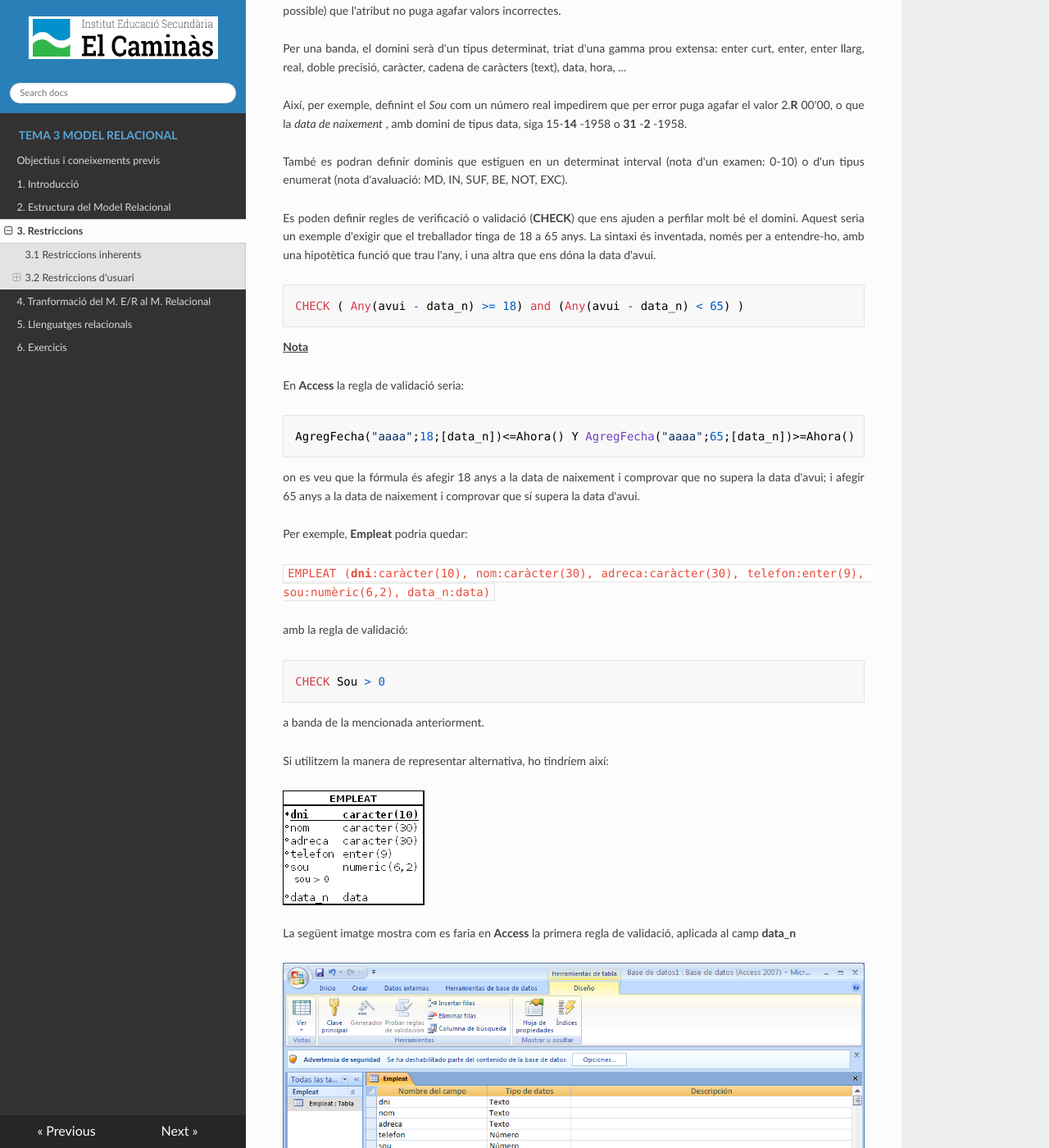
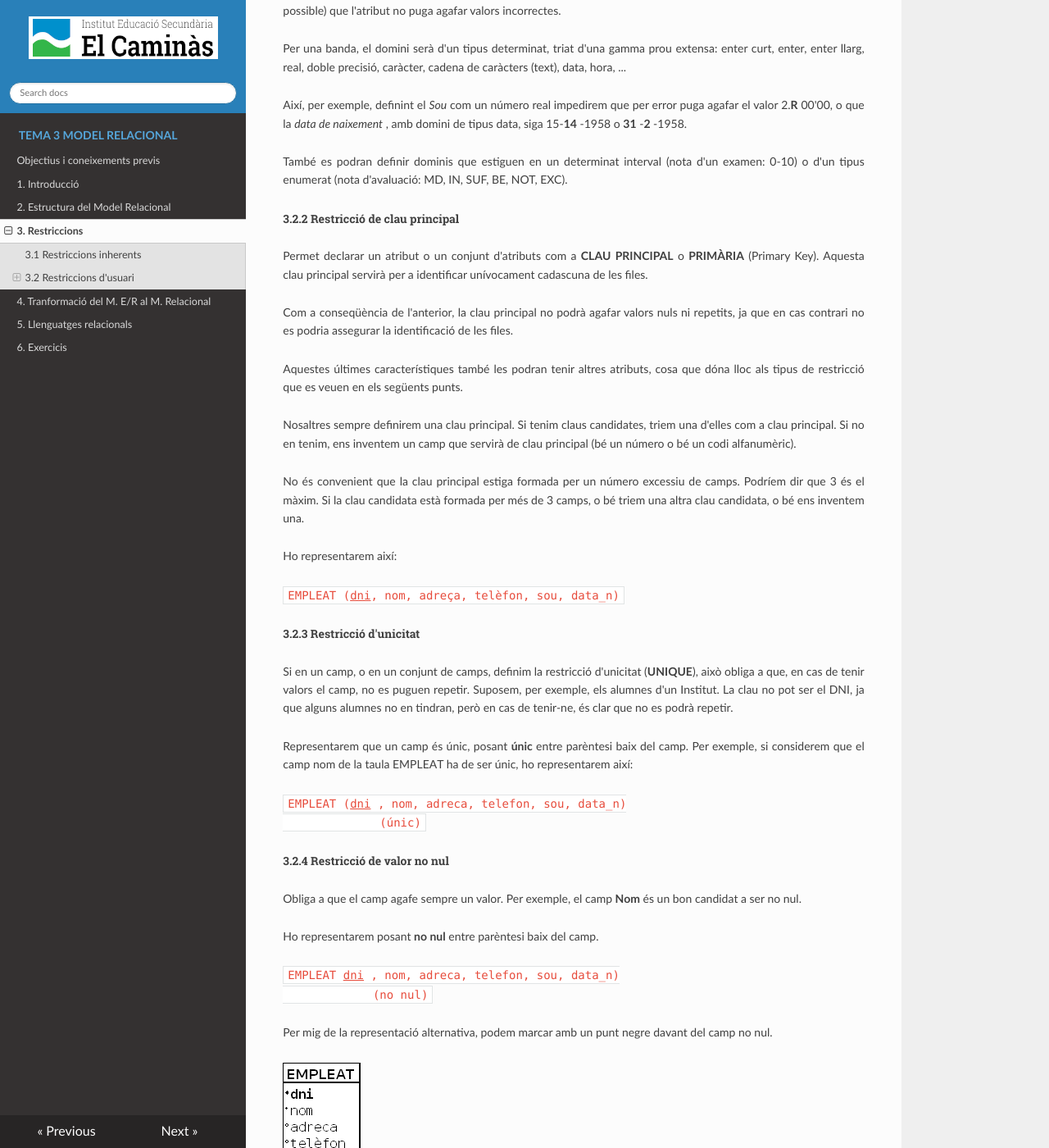
Before and after one commit to asalvadorc/BBDD_Tema3M, an MkDocs documentation site: the page built from docs/BD-T03_Model_Relacional/3_restriccions.md, in a window 1280 px wide and 1400 px high, scrolled down 1013 px. Shown: the whole window at 82% size. Built offline with MkDocs 1.6.1, drawn with Linux system fonts in a browser that asks for light colours; nearby versions of some CDN libraries; some of the changed text lies outside the part shown.

Commit message:
sin access

```diff
--- a/docs/BD-T03_Model_Relacional/3_restriccions.md
+++ b/docs/BD-T03_Model_Relacional/3_restriccions.md
@@ -68,47 +68,6 @@ També es podran definir dominis que estiguen en un determinat interval (nota
 d'un examen: 0-10) o d'un tipus enumerat (nota d'avaluació: MD, IN, SUF, BE,
 NOT, EXC).
 
-Es poden definir regles de verificació o validació (**CHECK**) que ens ajuden
-a perfilar molt bé el domini. Aquest seria un exemple d'exigir que el
-treballador tinga de 18 a 65 anys. La sintaxi és inventada, només per a
-entendre-ho, amb una hipotètica funció que trau l'any, i una altra que ens
-dóna la data d'avui.
-
-~~~
-CHECK ( Any(avui - data_n) >= 18) and (Any(avui - data_n) < 65) )
-~~~
-
-**<u>Nota</u>**
-
-En **Access** la regla de validació seria:
-
-~~~
-AgregFecha("aaaa";18;[data_n])<=Ahora() Y AgregFecha("aaaa";65;[data_n])>=Ahora()
-~~~
-
-on es veu que la fórmula és afegir 18 anys a la data de naixement i
-comprovar que no supera la data d'avui; i afegir 65 anys a la data de
-naixement i comprovar que sí supera la data d'avui.
-
-Per exemple, **Empleat** podria quedar:
-
-<code>EMPLEAT (**dni**:caràcter(10), nom:caràcter(30), adreca:caràcter(30), telefon:enter(9), sou:numèric(6,2), data_n:data)</code>
-
-amb la regla de validació:
-~~~
-CHECK Sou > 0
-~~~
-a banda de la mencionada anteriorment.
-
-Si utilitzem la manera de representar alternativa, ho tindríem així:
-
-![](T3_3_2_1_0.png)
-
-La següent imatge mostra com es faria en **Access** la primera regla de
-validació, aplicada al camp **data_n**
-
-![](T3_3_2_1.png)
-
 
 ### 3.2.2 Restricció de clau principal
 
@@ -131,15 +90,10 @@ No és convenient que la clau principal estiga formada per un número excessiu
 de camps. Podríem dir que 3 és el màxim. Si la clau candidata està formada per
 més de 3 camps, o bé triem una altra clau candidata, o bé ens inventem una.
 
-En **Access** es marca la clau principal amb una figura d'una clau. En la
-figura es veu com fer que el camp **dni** siga la clau principal de la taula
-**EMPLEAT** :
+Ho representarem així:
 
-![](T3_3_2_2.png)
+<code>EMPLEAT (<u>dni</u>, nom, adreça, telèfon, sou, data_n)</code>
 
-En **LibreOffice Base** es fa de la mateixa manera:
-
-![](T03_3_2_2_2.png)
 
 ### 3.2.3 Restricció d'unicitat
 
@@ -153,26 +107,10 @@ Representarem que un camp és únic, posant **únic** entre parèntesi baix del
 camp. Per exemple, si considerem que el camp nom de la taula EMPLEAT ha de ser
 únic, ho representarem així:
 
-<code>EMPLEAT (**dni** , nom, adreca, telefon, sou, data_n)
+<code>EMPLEAT (<u>dni</u> , nom, adreca, telefon, sou, data_n)
               (únic)</code>
 
-En **Access** la restricció d'unicitat (**UNIQUE**) es defineix posant en
-l'apartat **Indexado** el valor **Sí (sin duplicados)**. En la figura es
-mostra com fer que el camp **nom** de la taula **EMPLEAT** siga únic.
 
-![](T3_3_2_3.png)
-
-En **Base** de **LibreOffice** es fa creant un índex, en el símbol
-![](T03_3_2_3_2.png)
-
-Haurem crear un nou índex, el camp pel qual volem l'índex, l'ordre que ens
-interessa (normalment ascendent) i **deixar activa la casella Únic**
-
-![](T03_3_2_3_3.png)
-
-En aquesta imatge es veu com pel fet d'haver creat la clau principal, ja
-s'havia creat un índex, en la imatge **SYS_IDX_46**. No es tracta de modificar
-aquest, sinó crear-ne un nou.
 
 ### 3.2.4 Restricció de valor no nul
 
@@ -181,24 +119,15 @@ bon candidat a ser no nul.
 
 Ho representarem posant **no nul** entre parèntesi baix del camp.
 
-<code>EMPLEAT (**dni** , nom, adreca, telefon, sou, data_n)
+<code>EMPLEAT <u>dni</u> , nom, adreca, telefon, sou, data_n)
              (no nul)</code>
 
 
-P er mig de la representació alternativa, podem marcar amb un punt negre
+Per mig de la representació alternativa, podem marcar amb un punt negre
 davant del camp no nul.
 
 ![](T3_3_2_4_0.png)
 
-En Access la manera de posar un camp com a **NOT NULL** serà posar en
-l'apartat _**Requerido**_ el valor _**Sí**_
-
-![](T3_3_2_4.png)
-
-En **Base** de **LibreOffice** haurem de posar **Sí** a l'apartat **Es
-necessita una entrada**
-
-![](T03_3_2_4_2.png)
 
 ### 3.2.5 Integritat referencial
 
@@ -268,24 +197,6 @@ article. Observem, però, que aquesta clau externa hauria d'admetre valors nuls.
 Hi ha SGBD que fins i tot permeten accions distintes per al cas d'esborrament
 i d'actualització de la clau, com per exemple Access.
 
-En **Access** les restriccions d'integritat (claus externes) es defineixen amb
-les **relacions** entre taules. El següent vídeo mostra com crear la clau
-externa de Familiar cap a Empleat, i es pot observar com la manera de
-representar-lo és molt pareguda a la forma alternativa que estem utilitzant.
-
-<iframe src="https://slides.com/aliciasalvador/bd-t3-video-access-relacions/embed" width="576" height="420" title="Copy of BD-T3-Video-Access-relacions" scrolling="no" frameborder="0" webkitallowfullscreen mozallowfullscreen allowfullscreen></iframe>
-
-
-Hem d'assegurar-nos sobretot que la tala principal està a l'esquerra en a
-imatge 5, i que l'altra està a la dreta marcada com "taula relacionada".
-
-I aquest seria la manera de fer-ho en **Base de LibreOffice** , totalment
-paral·lela, però millor arrastrar al revès, de la relacionada a la principal
-
-<iframe src="https://slides.com/aliciasalvador/bd-t3-video-base-relacions/embed" width="576" height="420" title="Copy of BD-T3-Video-Base-relacions" scrolling="no" frameborder="0" webkitallowfullscreen mozallowfullscreen allowfullscreen></iframe>
-
-
-
 ### 3.2.6 Restriccions externes
 
 A pesar de totes les restriccions anteriors, que normalment els SGBDR
@@ -302,12 +213,6 @@ l'usuari després d'una actualització. Són els **Disparadors**(**TRIGGERS**).
 Aquest concepte és molt potent, ja que dóna una resposta procedimental on es
 pot fer qualsevol cosa.
 
-En **Access** dues seran les ferramentes per a fer açò, les **Macros** i
-procediments en Visual Basic.
-
-En **Base** de **Libreoffice** només tenim les **Macros** , però no seran com
-les d'Access amb accions predeterminades, sinó directament procediments en
-LibreOffice Basic
 
 Llicenciat sota la  [Llicència Creative Commons Reconeixement NoComercial
 CompartirIgual 3.0](http://creativecommons.org/licenses/by-nc-sa/3.0/)
```
Also changed, not shown: docs/BD-T03_Model_Relacional/4_tranformaci_del_m_er_al_m_relacional.md (+1 -1 lines).
